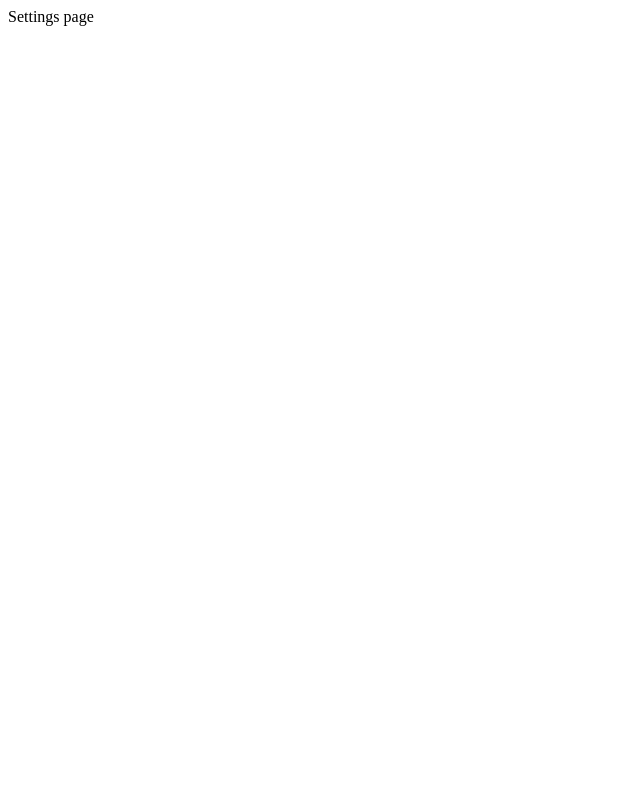
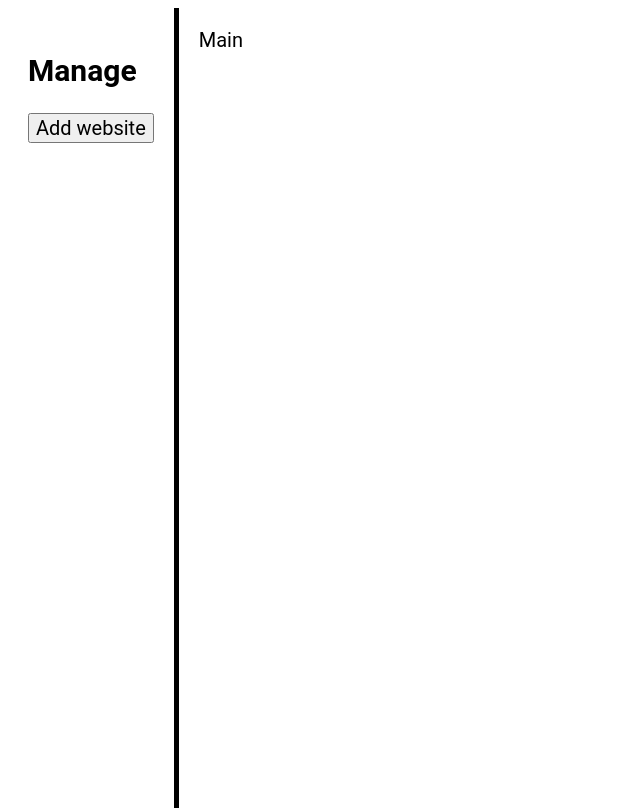
Before and after one commit to Crumbler/SiteTr, a browser extension: page manage/index.html in a window 1280 px wide. Shown: the whole page, without its empty margins (0-640 px from the left). Drawn offline with Linux system fonts and the light colour scheme.

Commit message:
Basic manage page

```diff
--- a/manage/index.html
+++ b/manage/index.html
@@ -2,9 +2,15 @@
 <html>
   <head>
     <link rel="stylesheet" href="./main.css">
+    <script type="module" src="./main.js"></script>
   </head>
-
   <body>
-    Settings page
+    <div id="header">
+      <h2>Manage</h2>
+      <button id="add-website-button">Add website</button>
+    </div>
+    <div id="main">
+      Main
+    </div>
   </body>
 </html>
--- a/manage/main.css
+++ b/manage/main.css
@@ -0,0 +1,32 @@
+
+
+
+html, body {
+    height: 100%;
+    overflow-y: hidden;
+}
+
+html, body {
+    min-height: 100%;
+}
+
+body {
+    display: flex;
+}
+
+div, button {
+    font-family: "Roboto", sans-serif;
+    font-size: 20px;
+}
+
+body > div {
+    padding: 20px;
+}
+
+#header {
+    border-right: 5px solid black;
+}
+
+#main {
+
+}
--- a/popup/main.css
+++ b/popup/main.css
@@ -1,6 +1,13 @@
 
+body {
+  padding-left: 5px;
+  padding-right: 5px;
+}
 
-
-#alter {
-  margin: 50px;
+button {
+  font-family: "Roboto", sans-serif;
+  font-size: 20px;
+  margin-bottom: 5px;
+  margin-top: 5px;
+  width: 100%;
 }
```
Also changed, not shown: edit/index.html (added), edit/main.css (added), edit/main.js (added).
